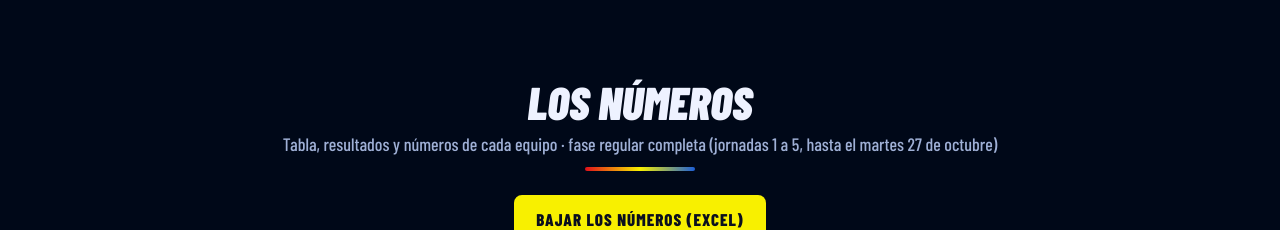
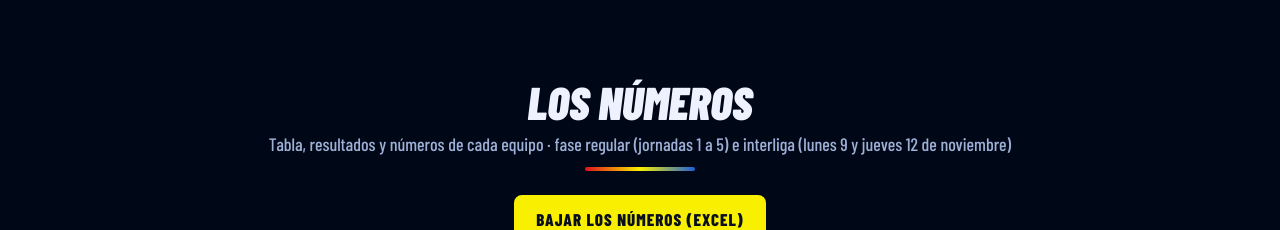
Before and after one commit to ligaalbrook/ligaalbrook.github.io, a plain HTML site: page index.html in a window 1280 px wide. Shown: the part 7660-7890 px from the top of the page. Drawn offline with Linux system fonts and the light colour scheme.

Commit message:
Eclipse: numeros con la interliga (corte 12 nov)
Co-Authored-By: Claude Opus 5.5 <noreply@anthropic.com>
Claude-Session: https://claude.ai/code/session_01Fjto3Ffy7rBMWeqNKewhoe

```diff
--- a/index.html
+++ b/index.html
@@ -316,7 +316,7 @@ footer p{color:var(--tenue);font-size:14px;letter-spacing:3px;text-transform:upp
     </div>
 
     <div class="sec" id="eclipse-numeros">
-      <div class="sec-titulo"><h3 class="it">Los números</h3><p>Tabla, resultados y números de cada equipo · fase regular completa (jornadas 1 a 5, hasta el martes 27 de octubre)</p><div class="raya"></div></div>
+      <div class="sec-titulo"><h3 class="it">Los números</h3><p>Tabla, resultados y números de cada equipo · fase regular (jornadas 1 a 5) e interliga (lunes 9 y jueves 12 de noviembre)</p><div class="raya"></div></div>
       <p class="descarga-caja"><a class="descarga" href="eclipse-numeros.xlsx" download>Bajar los números (Excel)</a></p>
     </div>
 
```
Also changed, not shown: 1 other file.
